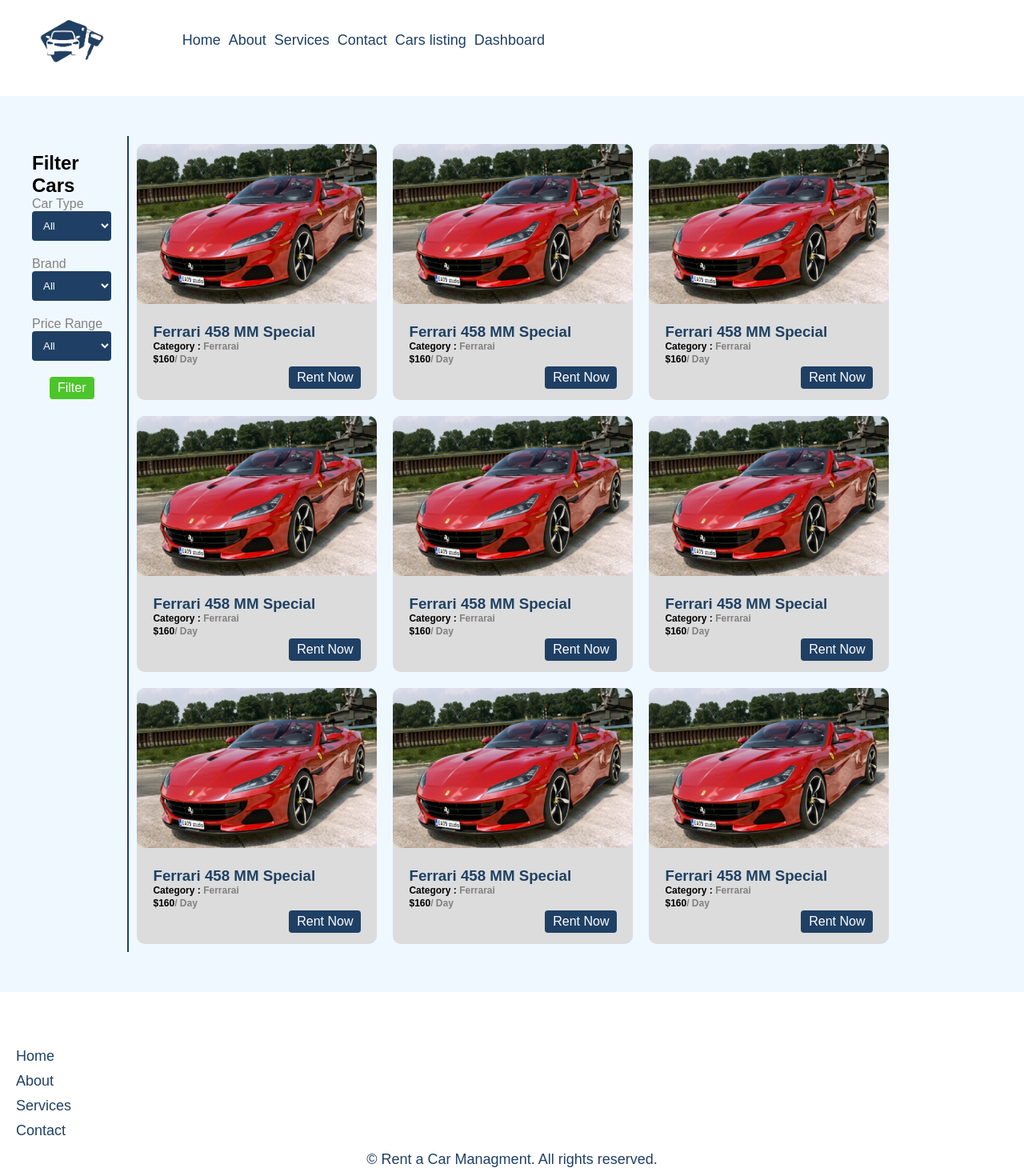
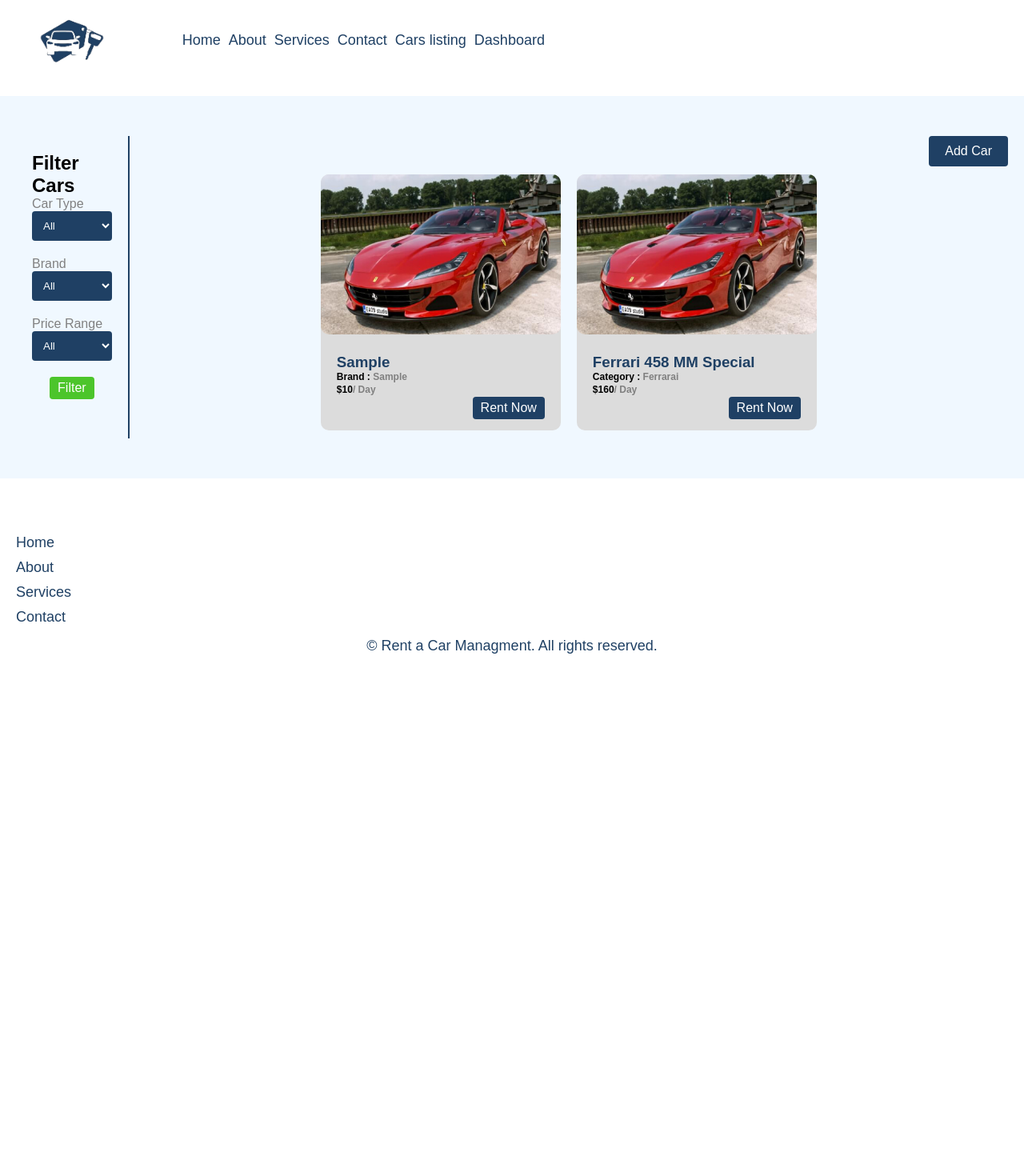
Before and after one commit to saadelquaul/car_rental_management_application-_BY-OOP, a PHP site: page /car_listings.php in a window 1280 px wide. Shown: the whole page at 80% size. After the commit the page ends 817 px from the top, so only its background shows below. Run offline with PHP 8.4, Linux system fonts and the light colour scheme; the visitor is signed in with stand-in values (Sample User, id 1); tables that the repository leaves empty hold one stand-in row (values such as "Sample post").

Commit message:
ajout du formulair car

```diff
--- a/assets/css/style.css
+++ b/assets/css/style.css
@@ -480,16 +480,17 @@
     display: flex;
     flex-direction: column;
     align-items: center;
+    place-self: center;
     justify-content: start;
     width: 300px;
-    height: 450px;
+    height: 380px;
     background-color: #1F4064;
     color: white;
     margin-top: 40px;
     padding: 20px;
     border-radius: 10px;
     box-shadow: 0px 0px 10px rgba(0, 0, 0, 0.5);
-    display: none;
+    /* display: none; */
 
     h2 {
         font-size: 24px;
@@ -579,10 +580,7 @@
 
     }
  }
- .addClient,.addCar {
-    height: 350px;
 
- }
 
 
  .error {
@@ -689,6 +687,7 @@
 
 .car-listing-main {
     display: flex;
+    width: 100%;
     padding: 50px 20px;
     & .filter-section {
         width: 160px;
@@ -699,6 +698,7 @@
 .car-listing {
     display: flex;
     flex-wrap: wrap;
+    justify-content: center;
     gap: 20px;
     width: 100%;
     height: 100%;
@@ -706,3 +706,22 @@
 
 
 }
+
+.addCarBtn {
+    padding: 10px 20px;
+    border: none;
+    border-radius: 4px;
+    background-color: #1F4064;
+    color: white;
+    font-size: medium;
+    cursor: pointer;
+    display: flex;
+    place-self: end;
+
+    &:hover {
+        background-color: #22700c;
+        color: white;
+        transition: background-color 0.3s ease-in-out;
+    }
+
+}
--- a/assets/js/script.js
+++ b/assets/js/script.js
@@ -1,41 +1,64 @@
-const addContract = document.querySelector('.addContract');
-const addClient = document.querySelector('#addClient');
-const addCar = document.querySelector('.addCar');
-const addContractButton = document.querySelector('#addContractBtn');
-// const rightSide = document.querySelector('.right-bar');
+// const addContract = document.querySelector('.addContract');
+// const addClient = document.querySelector('#addClient');
+// const addCar = document.querySelector('.addCar');
+// const addContractButton = document.querySelector('#addContractBtn');
+// // const rightSide = document.querySelector('.right-bar');
 
 
-addContractButton.addEventListener('click', ()=>{
-    document.querySelector('.Info').style.display = 'none';
-    addContract.style.display = 'flex';
+// addContractButton.addEventListener('click', ()=>{
+//     document.querySelector('.Info').style.display = 'none';
+//     addContract.style.display = 'flex';
 
-})
+// })
 
-    const clientIDSelect = document.querySelector('#clientID')
-    clientIDSelect.onchange = ()=>{
-        if(clientIDSelect.value== 'addClient'){
-            addClient.style.display = 'flex';
-            addContract.style.display = 'none';
-    };
-}
-const addClientForm = document.querySelector('#add-client');
-addClientForm.addEventListener('submit', ()=>{
-    addContract.style.display = 'flex';
-    addClient.style.display = 'none';
+//     const clientIDSelect = document.querySelector('#clientID')
+//     clientIDSelect.onchange = ()=>{
+//         if(clientIDSelect.value== 'addClient'){
+//             addClient.style.display = 'flex';
+//             addContract.style.display = 'none';
+//     };
+// }
+// const addClientForm = document.querySelector('#add-client');
+// addClientForm.addEventListener('submit', ()=>{
+//     addContract.style.display = 'flex';
+//     addClient.style.display = 'none';
 
-})
-const carSelect = document.querySelector('#registration-Number');
-carSelect.onchange = ()=>{
-    console.log(carSelect.value);
-    if(carSelect.value== 'addCar'){
-        addCar.style.display = 'flex';
-        addContract.style.display = 'none';
+// })
+// const carSelect = document.querySelector('#registration-Number');
+// carSelect.onchange = ()=>{
+//     console.log(carSelect.value);
+//     if(carSelect.value== 'addCar'){
+//         addCar.style.display = 'flex';
+//         addContract.style.display = 'none';
 
-};
+// };
 
-}
-addCar.addEventListener('submit', ()=>{
+// }
+// addCar.addEventListener('submit', ()=>{
 
-    addContract.style.display = 'flex';
-    addCar.style.display = 'none';
-});
+//     addContract.style.display = 'flex';
+//     addCar.style.display = 'none';
+// });
+const btnAddCar = document.querySelector('#addCarBtn');
+const bodyofform = document.querySelector('.car-listing-main');
+btnAddCar.addEventListener('click', ()=>{
+
+    document.querySelector('.car-listing').innerHTML = `<div class="addCar">
+                    <form method="post" action="manage.php" id="addCar">
+                        <?php if (isset($error)): ?>
+                            <p style="color: red;"><?php echo $error; ?></p>
+                        <?php endif; ?>
+                        <h2>Add a New Car</h2>
+                        <input type="text" id="registrationNumber" name="registrationNumber" placeholder="Registration Number">
+                        <input type="text" id="brand" name="brand" placeholder="Brand">
+                        <input type="text" id="model" name="model" placeholder="Model">
+                        <input type="text" id="year" name="year" placeholder="Year">
+                        <input type="text" id="price" name="price" placeholder="Price">
+                        <input type="submit" value="Add Car">
+
+                    </form>
+                </div>`;
+
+
+
+} )
--- a/classes/classAdmin.php
+++ b/classes/classAdmin.php
@@ -0,0 +1,2 @@
+<?php
+require_once "../config/db.php"; // Include database connection
--- /dev/null
+++ b/classes/classCar.php
@@ -0,0 +1,78 @@
+<?php
+require_once "../config/db.php"; // Include database connection
+class Car {
+    private $registrationNumber;
+    private $brand;
+    private $model;
+    private $year;
+    private $price;
+
+    public function __construct($registrationNumber, $brand, $model, $year, $price = null) {
+        $this->registrationNumber = $registrationNumber;
+        $this->brand = $brand;
+        $this->model = $model;
+        $this->year = $year;
+        $this->price = $price;
+    }
+    public static function getAllCars($pdo) {
+        $stmt = $pdo->query("SELECT * FROM cars");
+        return $stmt->fetchAll(PDO::FETCH_ASSOC);
+    }
+
+    public function getRegistrationNumber() {
+        return $this->registrationNumber;
+    }
+
+    public function getBrand() {
+        return $this->brand;
+    }
+
+    public function getModel() {
+        return $this->model;
+    }
+
+    public function getYear() {
+        return $this->year;
+    }
+
+    public function getPrice() {
+        return $this->price;
+    }
+
+    public function setRegistrationNumber($registrationNumber) {
+        $this->registrationNumber = $registrationNumber;
+    }
+
+    public function setBrand($brand) {
+        $this->brand = $brand;
+    }
+
+    public function setModel($model) {
+        $this->model = $model;
+    }
+
+    public function setYear($year) {
+        $this->year = $year;
+    }
+
+    public function setPrice($price) {
+        $this->price = $price;
+    }
+
+    public static function deleteCarFromDatabase($pdo, $registrationNumber) {
+        $stmt = $pdo->prepare("DELETE FROM cars WHERE registration_number = :registrationNumber");
+        $stmt->bindParam(':registrationNumber', $registrationNumber);
+        return $stmt->execute();
+    }
+
+    public static function editCarInDatabase($pdo, $registrationNumber, $newBrand, $newModel, $newYear, $newPrice) {
+        $stmt = $pdo->prepare("UPDATE cars SET brand = :brand, model = :model, year = :year, price = :price WHERE registration_number = :registrationNumber");
+        $stmt->bindParam(':brand', $newBrand);
+        $stmt->bindParam(':model', $newModel);
+        $stmt->bindParam(':year', $newYear);
+        $stmt->bindParam(':price', $newPrice);
+        $stmt->bindParam(':registrationNumber', $registrationNumber);
+        return $stmt->execute();
+    }
+}
+?>
--- a/classes/classContrat.php
+++ b/classes/classContrat.php
@@ -0,0 +1,2 @@
+<?php
+require_once "../config/db.php"; // Include database connection
--- a/classes/classUser.php
+++ b/classes/classUser.php
@@ -1,5 +1,5 @@
 <?php
-// Include database connection
+require_once "../config/db.php"; // Include database connection
 class User {
     protected $id;
     protected $email;
--- a/public/car_listings.php
+++ b/public/car_listings.php
@@ -1,5 +1,5 @@
 <?php
-
+require_once "../config/db.php";
 session_start();
 
 
@@ -8,6 +8,18 @@
 
 }
 
+
+require_once '../classes/classCar.php';
+
+// $car = new Car();
+
+$cars = Car::getAllCars($pdo);
+
+// Check if there are no cars available
+if (empty($cars)) {
+    echo '<p>No cars available</p>';
+    exit();
+}
 
 
 ?>
@@ -27,6 +39,7 @@
     <?php include '../includes/header.php' ?>
 
     <main class="car-listing-main">
+
         <section class="filter-section">
             <div class="filter">
                 <h2>Filter Cars</h2>
@@ -66,9 +79,34 @@
                 </form>
             </div>
         </section>
+        <div style="width: 100%;">
+            <?php if ($_SESSION['role'] === 'admin') {
+                echo ' <div><button type="button" class="addCarBtn" id="addCarBtn">Add Car</button></div>';
+            }
+
+
+            ?>
+
         <section class="car-listing">
+
+        <?php foreach ($cars as $car) { ?>
             <div class="card">
                 <div class="blog-img">
+                    <a href="">
+                        <img src="../assets/imges/car-list-1.jpg" class="img-fluid" alt="<?php echo $car['brand']; ?>">
+                    </a>
+                    <div class="card-body">
+                        <h3><a href="listing-details.php?id=<?php echo $car['registration_number']; ?>"><?php echo $car['model']; ?></a></h3>
+                        <h6>Brand : <span><?php echo $car['brand']; ?></span></h6>
+                        <h6>$<?php echo $car['price']; ?><span>/ Day</span></h6>
+                        <a href="listing-details.php?id=<?php echo $car['registration_number']; ?>" class="Rentbtn"><span><i class="feather-calendar me-2"></i></span>Rent Now</a>
+                    </div>
+                </div>
+            </div>
+        <?php } ?>
+
+            <div class="card">
+            <div class="blog-img">
                     <a href="">
                         <img src="../assets/imges/car-list-1.jpg" class="img-fluid" alt="Toyota">
                     </a>
@@ -81,124 +119,21 @@
 
                 </div>
             </div>
-            <div class="card">
-                <div class="blog-img">
-                    <a href="">
-                        <img src="../assets/imges/car-list-1.jpg" class="img-fluid" alt="Toyota">
-                    </a>
-                    <div class="card-body">
-                        <h3><a href="listing-details.html">Ferrari 458 MM Special</a></h3>
-                        <h6>Category : <span>Ferrarai</span></h6>
-                        <h6>$160<span>/ Day</span></h6>
-                        <a href="listing-details.html" class="Rentbtn"><span><i class="feather-calendar me-2"></i></span>Rent Now</a>
-                    </div>
 
-                </div>
-            </div>
-            <div class="card">
-                <div class="blog-img">
-                    <a href="">
-                        <img src="../assets/imges/car-list-1.jpg" class="img-fluid" alt="Toyota">
-                    </a>
-                    <div class="card-body">
-                        <h3><a href="listing-details.html">Ferrari 458 MM Special</a></h3>
-                        <h6>Category : <span>Ferrarai</span></h6>
-                        <h6>$160<span>/ Day</span></h6>
-                        <a href="listing-details.html" class="Rentbtn"><span><i class="feather-calendar me-2"></i></span>Rent Now</a>
-                    </div>
 
-                </div>
-            </div>
-            <div class="card">
-                <div class="blog-img">
-                    <a href="">
-                        <img src="../assets/imges/car-list-1.jpg" class="img-fluid" alt="Toyota">
-                    </a>
-                    <div class="card-body">
-                        <h3><a href="listing-details.html">Ferrari 458 MM Special</a></h3>
-                        <h6>Category : <span>Ferrarai</span></h6>
-                        <h6>$160<span>/ Day</span></h6>
-                        <a href="listing-details.html" class="Rentbtn"><span><i class="feather-calendar me-2"></i></span>Rent Now</a>
-                    </div>
 
-                </div>
-            </div>
-            <div class="card">
-                <div class="blog-img">
-                    <a href="">
-                        <img src="../assets/imges/car-list-1.jpg" class="img-fluid" alt="Toyota">
-                    </a>
-                    <div class="card-body">
-                        <h3><a href="listing-details.html">Ferrari 458 MM Special</a></h3>
-                        <h6>Category : <span>Ferrarai</span></h6>
-                        <h6>$160<span>/ Day</span></h6>
-                        <a href="listing-details.html" class="Rentbtn"><span><i class="feather-calendar me-2"></i></span>Rent Now</a>
-                    </div>
 
-                </div>
-            </div>
-            <div class="card">
-                <div class="blog-img">
-                    <a href="">
-                        <img src="../assets/imges/car-list-1.jpg" class="img-fluid" alt="Toyota">
-                    </a>
-                    <div class="card-body">
-                        <h3><a href="listing-details.html">Ferrari 458 MM Special</a></h3>
-                        <h6>Category : <span>Ferrarai</span></h6>
-                        <h6>$160<span>/ Day</span></h6>
-                        <a href="listing-details.html" class="Rentbtn"><span><i class="feather-calendar me-2"></i></span>Rent Now</a>
-                    </div>
 
-                </div>
-            </div>
-            <div class="card">
-                <div class="blog-img">
-                    <a href="">
-                        <img src="../assets/imges/car-list-1.jpg" class="img-fluid" alt="Toyota">
-                    </a>
-                    <div class="card-body">
-                        <h3><a href="listing-details.html">Ferrari 458 MM Special</a></h3>
-                        <h6>Category : <span>Ferrarai</span></h6>
-                        <h6>$160<span>/ Day</span></h6>
-                        <a href="listing-details.html" class="Rentbtn"><span><i class="feather-calendar me-2"></i></span>Rent Now</a>
-                    </div>
 
-                </div>
-            </div>
-            <div class="card">
-                <div class="blog-img">
-                    <a href="">
-                        <img src="../assets/imges/car-list-1.jpg" class="img-fluid" alt="Toyota">
-                    </a>
-                    <div class="card-body">
-                        <h3><a href="listing-details.html">Ferrari 458 MM Special</a></h3>
-                        <h6>Category : <span>Ferrarai</span></h6>
-                        <h6>$160<span>/ Day</span></h6>
-                        <a href="listing-details.html" class="Rentbtn"><span><i class="feather-calendar me-2"></i></span>Rent Now</a>
-                    </div>
 
-                </div>
-            </div>
-            <div class="card">
-                <div class="blog-img">
-                    <a href="">
-                        <img src="../assets/imges/car-list-1.jpg" class="img-fluid" alt="Toyota">
-                    </a>
-                    <div class="card-body">
-                        <h3><a href="listing-details.html">Ferrari 458 MM Special</a></h3>
-                        <h6>Category : <span>Ferrarai</span></h6>
-                        <h6>$160<span>/ Day</span></h6>
-                        <a href="listing-details.html" class="Rentbtn"><span><i class="feather-calendar me-2"></i></span>Rent Now</a>
-                    </div>
-
-                </div>
-            </div>
         </section>
+        </div>
 
     </main>
 
 
     <?php include '../includes/footer.php' ?>
+    <script src="../assets/js/script.js"></script>
 </body>
 
 </html>
--- a/public/register.php
+++ b/public/register.php
@@ -1,7 +1,7 @@
 
 
 <?php
-require_once "../config/db.php"; // Include database connection
+
 require_once "../classes/classUser.php"; // Include User class
 require_once "../classes/classClient.php"; // Include Client class
 
```
Also changed, not shown: classes/classeCar.php (deleted).
